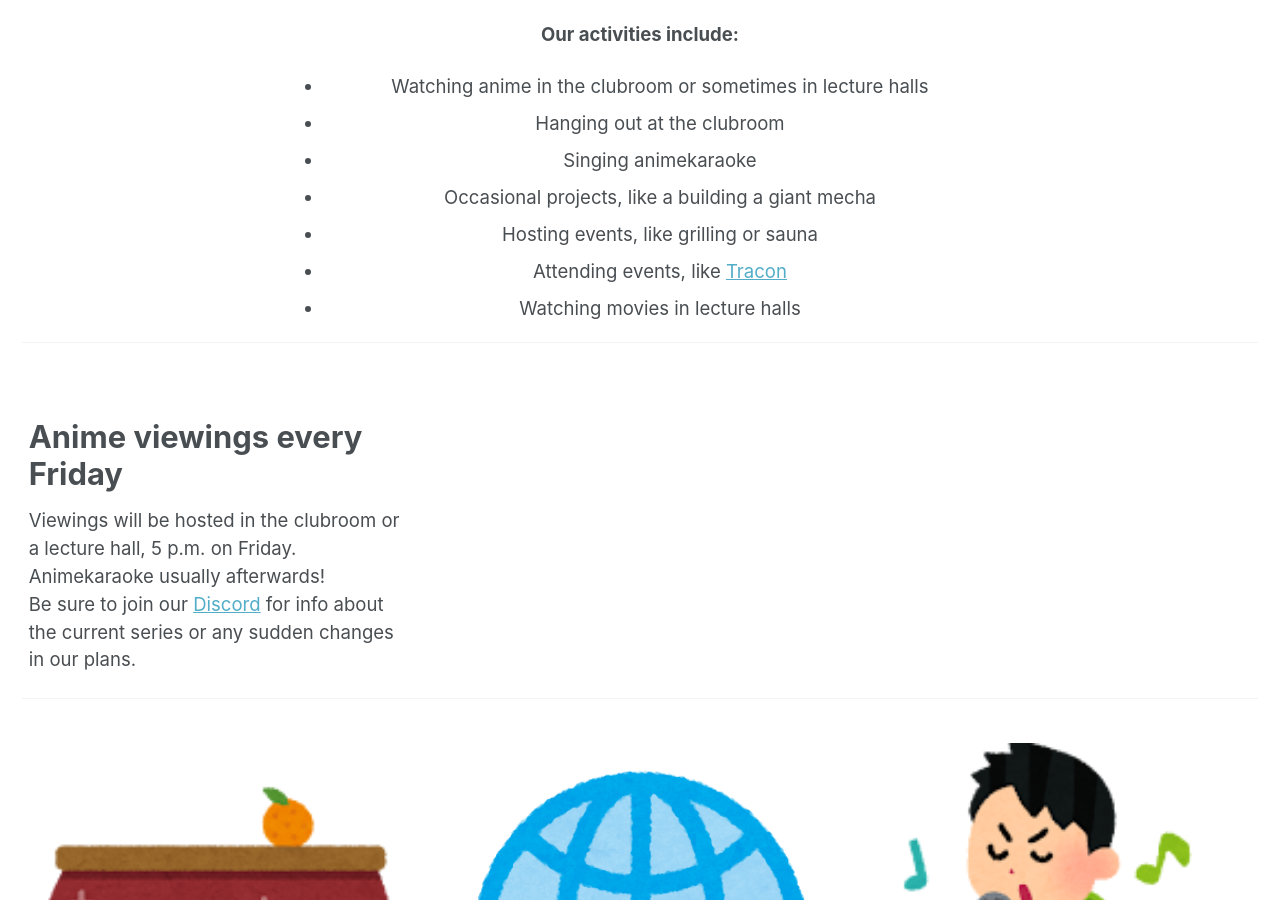
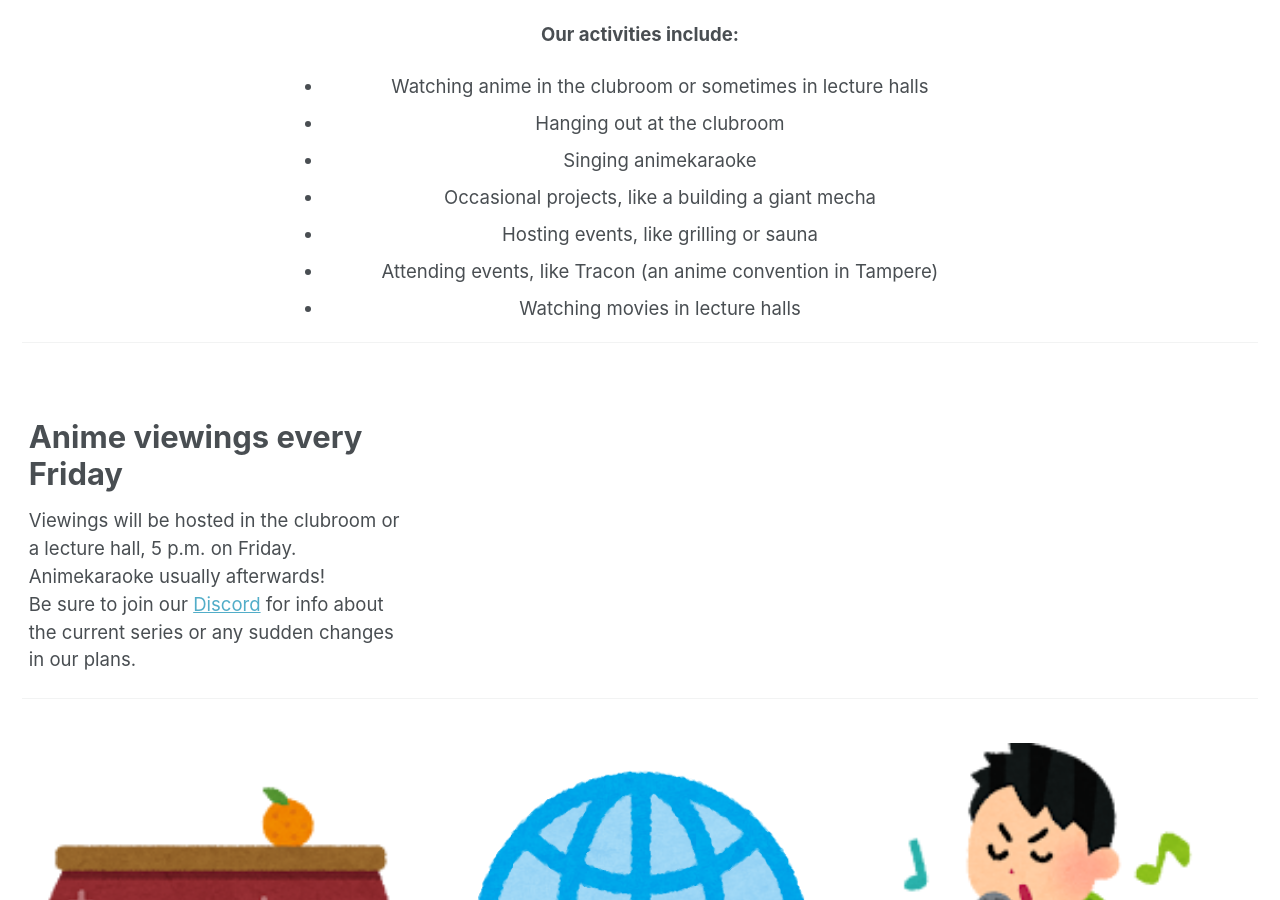
Before and after one commit to HNTA-Club/website, a Jekyll site: the page built from _pages/home.md, in a window 1280 px wide and 900 px high, scrolled down 547 px. Built offline with Jekyll 4.4.1, drawn with Linux system fonts in a browser that asks for light colours; cached includes are drawn as plain includes; nearby versions of some CDN libraries.

Commit message:
remove tracon link

```diff
--- a/_pages/home.md
+++ b/_pages/home.md
@@ -18,7 +18,7 @@ intro:
         <li>Singing animekaraoke</li>
         <li>Occasional projects, like a building a giant mecha</li>
         <li>Hosting events, like grilling or sauna</li>
-        <li>Attending events, like <a href="https://tracon.fi">Tracon</a></li>
+        <li>Attending events, like Tracon (an anime convention in Tampere)</li>
         <li>Watching movies in lecture halls</li>
       </ul>
 
```
